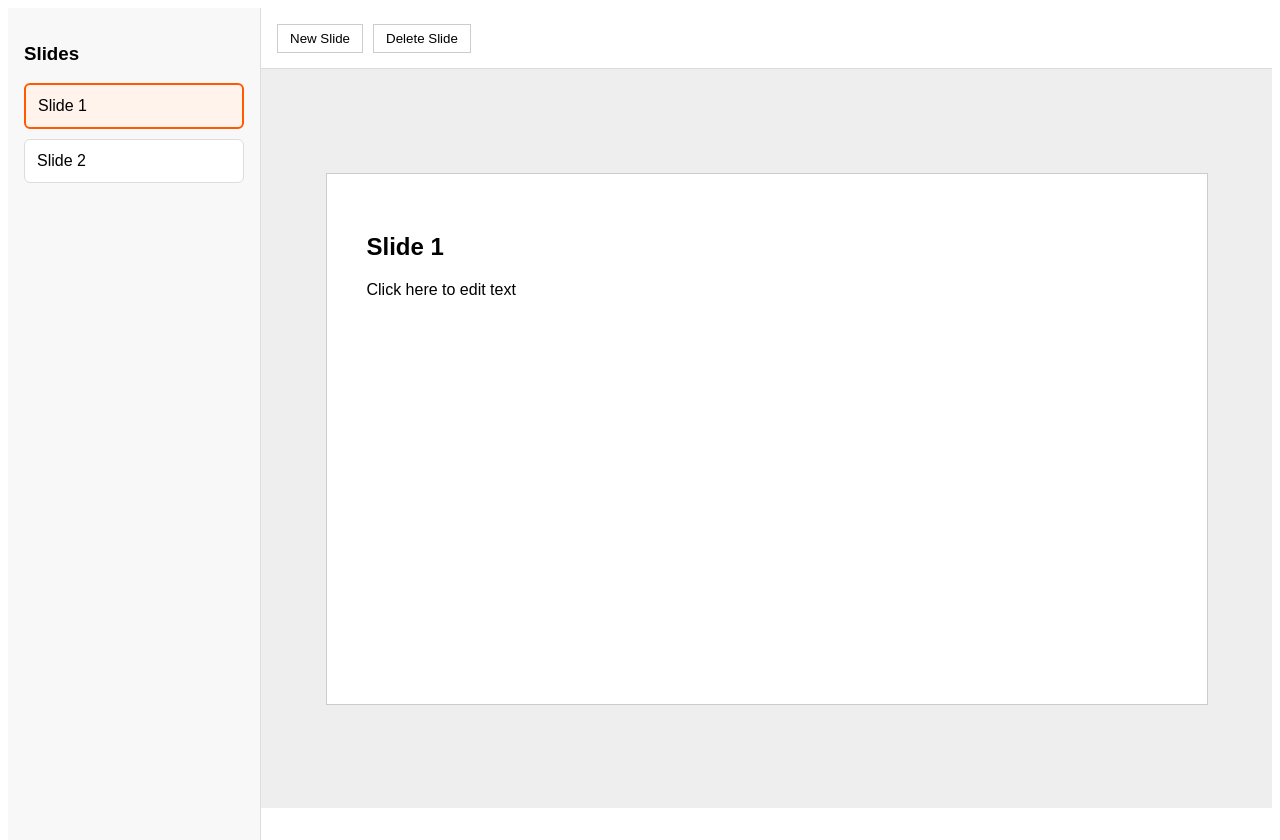
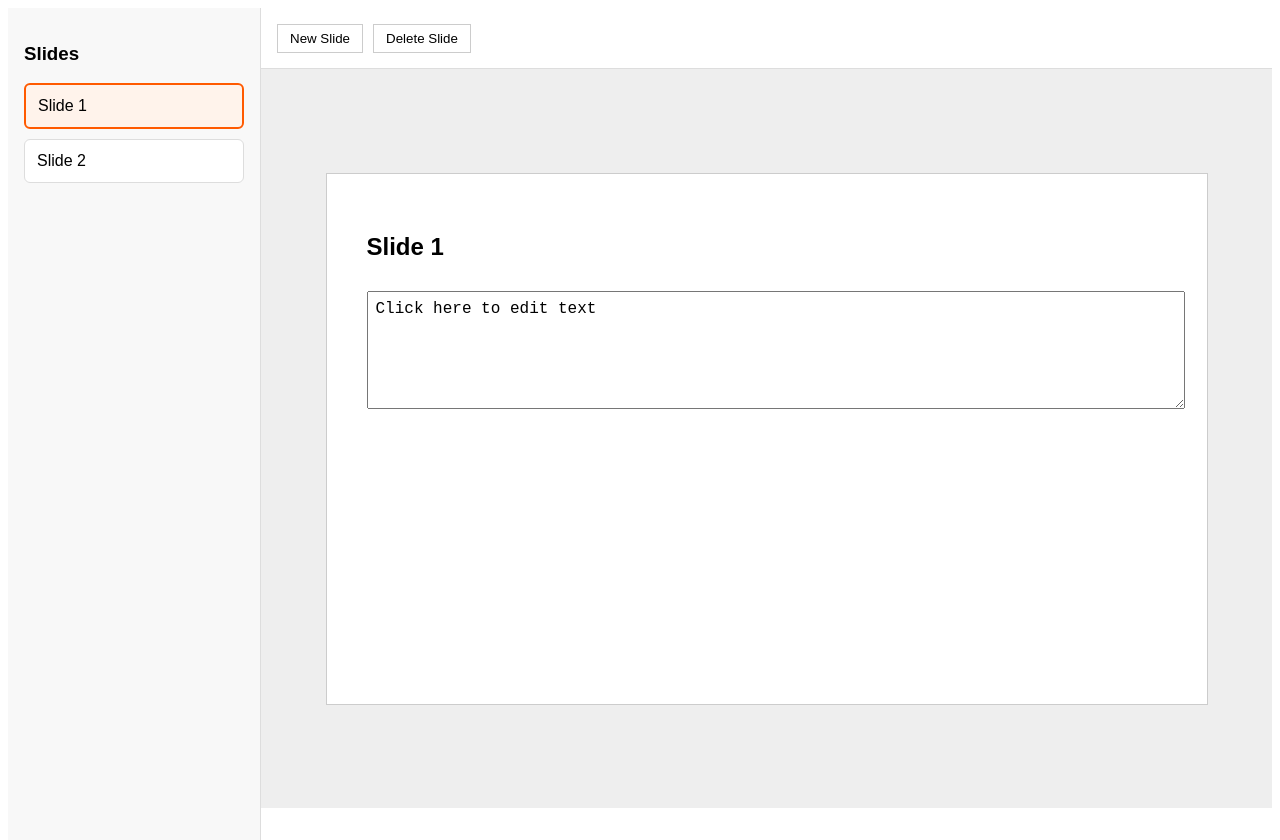
Before and after one commit to NargizaAlieva/revealjs-presentation-editor, a React app in the folder frontend/: page / in a window 1280 px wide. Built offline with nearby package versions, Linux system fonts and the light colour scheme; the HTML template or start-up script is replaced by a standard one.

Commit message:
Implement text editing for slides

```diff
--- a/frontend/src/components/EditorCanvas.css
+++ b/frontend/src/components/EditorCanvas.css
@@ -13,3 +13,11 @@
   border: 1px solid #ccc;
   padding: 40px;
 }
+
+.text-editor {
+  width: 100%;
+  height: 100px;
+  margin-top: 10px;
+  font-size: 16px;
+  padding: 8px;
+}
--- a/frontend/src/components/EditorCanvas.jsx
+++ b/frontend/src/components/EditorCanvas.jsx
@@ -1,11 +1,16 @@
 import "./EditorCanvas.css";
 
-export default function EditorCanvas({ slide }) {
+export default function EditorCanvas({ slide, onChangeText }) {
   return (
     <main className="canvas-wrapper">
       <section className="editor-slide">
         <h2>{slide.title}</h2>
-        <p>{slide.text}</p>
+
+        <textarea
+          value={slide.text}
+          onChange={(e) => onChangeText(e.target.value)}
+          className="text-editor"
+        />
       </section>
     </main>
   );
--- a/frontend/src/pages/EditorPage.jsx
+++ b/frontend/src/pages/EditorPage.jsx
@@ -5,7 +5,7 @@ import EditorCanvas from "../components/EditorCanvas";
 import "./EditorPage.css";
 
 export default function EditorPage() {
-  const [slides] = useState([
+  const [slides, setSlides] = useState([
     {
       id: 1,
       title: "Slide 1",
@@ -22,6 +22,16 @@ export default function EditorPage() {
 
   const selectedSlide = slides.find((slide) => slide.id === selectedSlideId);
 
+  const updateSlideText = (newText) => {
+    setSlides((prevSlides) =>
+      prevSlides.map((slide) =>
+        slide.id === selectedSlideId
+          ? { ...slide, text: newText }
+          : slide
+      )
+    );
+  };
+
   return (
     <div className="editor-page">
       <SlideList
@@ -32,7 +42,10 @@ export default function EditorPage() {
 
       <div className="editor-main">
         <Toolbar />
-        <EditorCanvas slide={selectedSlide} />
+        <EditorCanvas
+          slide={selectedSlide}
+          onChangeText={updateSlideText}
+        />
       </div>
     </div>
   );
```
Lines whose indentation alone changed are shown as unchanged.
